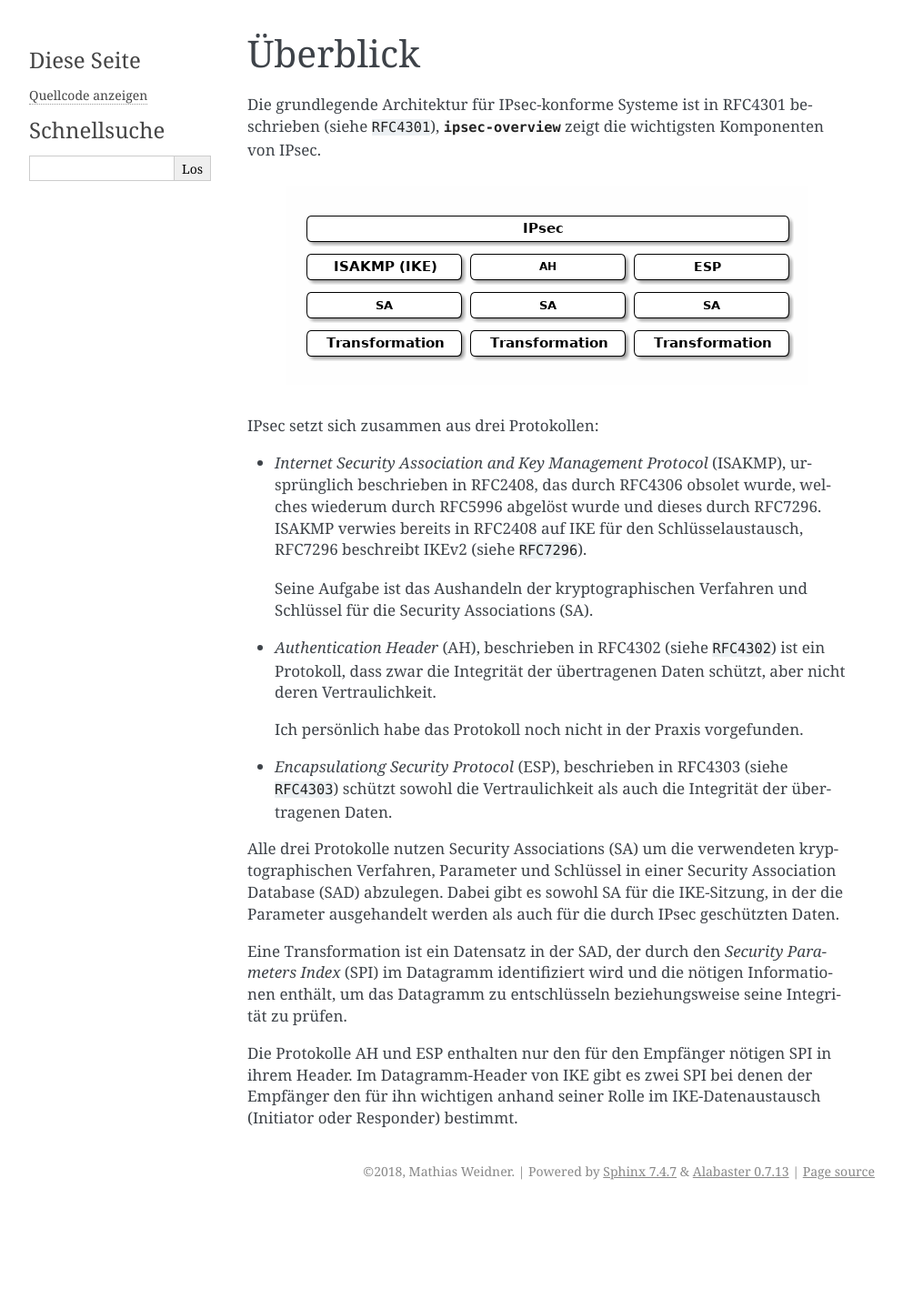
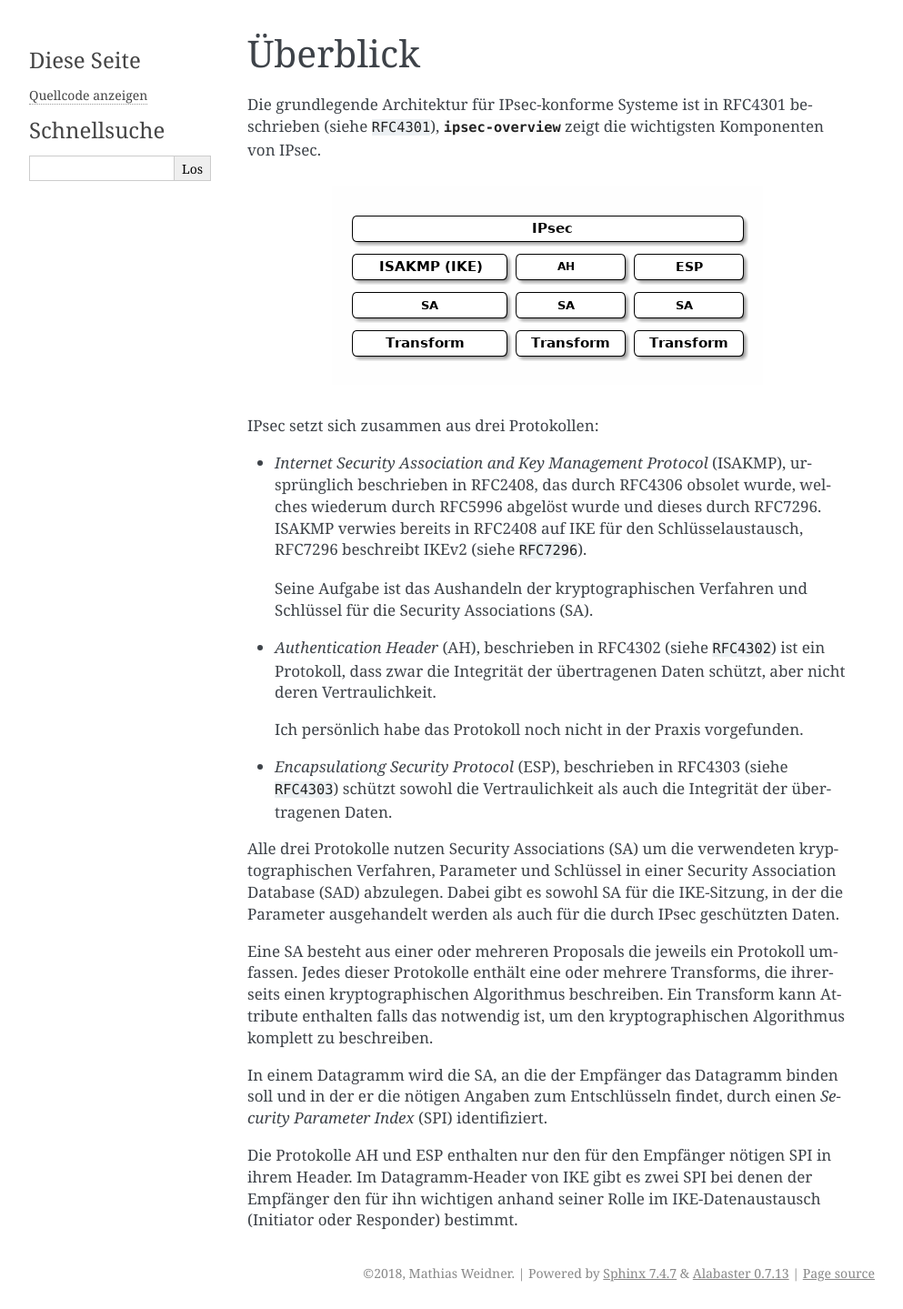
Before and after one commit to matwei-books/Fehlersuche-bei-IPsec-VPN-mit-IKEv2, a Sphinx documentation site: the page built from source/ikev2/ueberblick.rst, in a window 1280 px wide. Shown: the whole page at 91% size, without its empty margins (148-1141 px from the left). Built offline with Sphinx 7.4.7, drawn with Linux system fonts in a browser that asks for light colours; cross-references to code outside the pages are shown as plain code; before the commit the page ends 1327 px from its top, so only the background shows below that.

Commit message:
Transformation -> Transform

```diff
--- a/source/ikev2/ueberblick.rst
+++ b/source/ikev2/ueberblick.rst
@@ -38,10 +38,15 @@ einer Security Association Database (SAD) abzulegen. Dabei gibt es sowohl
 SA für die IKE-Sitzung, in der die Parameter ausgehandelt werden als
 auch für die durch IPsec geschützten Daten.
 
-Eine Transformation ist ein Datensatz in der SAD, der durch den
-*Security Parameters Index* (SPI) im Datagramm identifiziert wird und die
-nötigen Informationen enthält, um das Datagramm zu entschlüsseln
-beziehungsweise seine Integrität zu prüfen.
+Eine SA besteht aus einer oder mehreren Proposals die jeweils ein
+Protokoll umfassen. Jedes dieser Protokolle enthält eine oder
+mehrere Transforms, die ihrerseits einen kryptographischen Algorithmus
+beschreiben. Ein Transform kann Attribute enthalten falls das notwendig
+ist, um den kryptographischen Algorithmus komplett zu beschreiben.
+
+In einem Datagramm wird die SA, an die der Empfänger das Datagramm
+binden soll und in der er die nötigen Angaben zum Entschlüsseln findet,
+durch einen *Security Parameter Index* (SPI) identifiziert.
 
 Die Protokolle AH und ESP enthalten nur den für den Empfänger nötigen SPI
 in ihrem Header. Im Datagramm-Header von IKE gibt es zwei SPI bei denen
```
Also changed, not shown: source/images/ipsec-overview.png, 1 other file.
